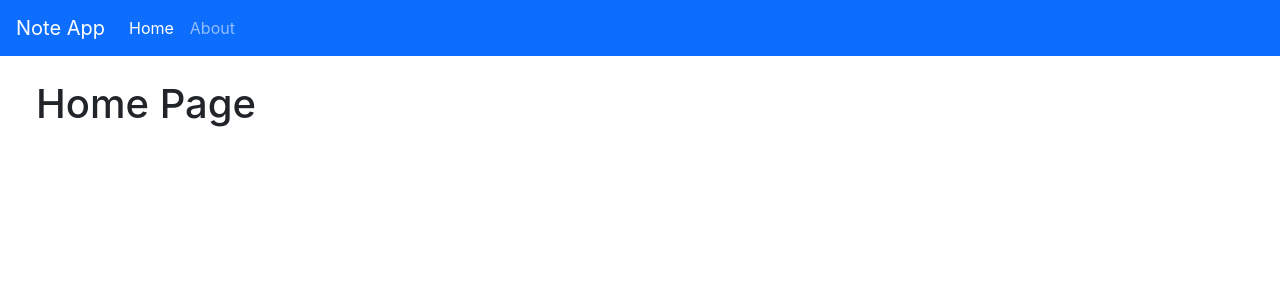
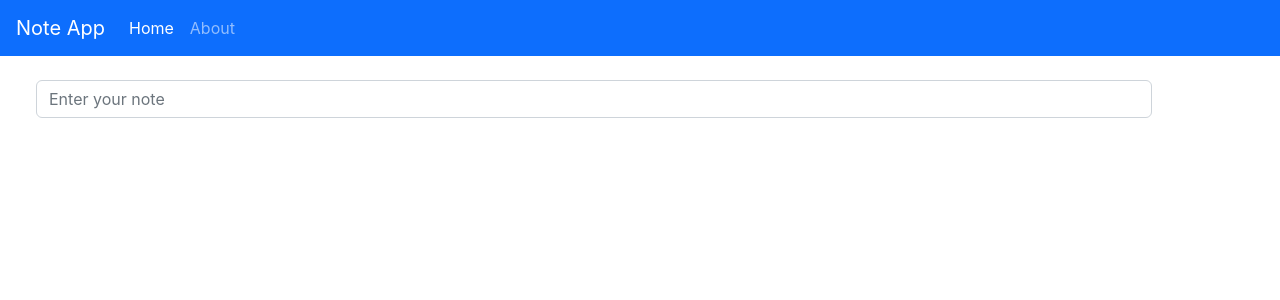
Before and after one commit to Saoa35/ToDo, a React (Create React App) app: page / in a window 1280 px wide. Shown: the top 300 px of the page. Built offline with nearby package versions, Linux system fonts and the light colour scheme.

Commit message:
сreated Notes comp.

```diff
--- a/src/components/Form.js
+++ b/src/components/Form.js
@@ -0,0 +1,13 @@
+export const Form = () => {
+  return (
+    <form>
+      <div className="form-group">
+        <input
+          className="form-control"
+          type="text"
+          placeholder="Enter your note "
+        />
+      </div>
+    </form>
+  );
+};
--- a/src/pages/Home.js
+++ b/src/pages/Home.js
@@ -1,9 +1,10 @@
 import { Fragment } from "react";
+import { Form } from "../components/Form";
 
 export const Home = () => {
   return (
     <Fragment>
-      <h1>Home Page</h1>
+      <Form />
     </Fragment>
   );
 };
```
Also changed, not shown: src/components/Notes.js (added, +7 -0 lines).
